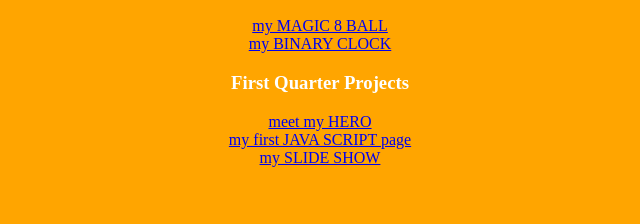
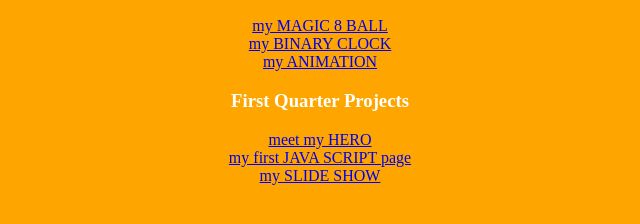
Before and after one commit to p3Crabbe22/myWebSite, a plain HTML site: page index.html in a window 1280 px wide. Shown: the part 416-640 px from the top of the page, without its empty margins (320-960 px from the left). Drawn offline with Linux system fonts and the light colour scheme.

Commit message:
Add files via upload

```diff
--- a/index.html
+++ b/index.html
@@ -18,6 +18,7 @@
     <br>
     <a href="binarycounter.html"> my BINARY CLOCK </a>
     <br/>
+    <a href="anim1.html"> my ANIMATION </a>
     <h3> First Quarter Projects </h3>
 
        <a href="hero.html"> meet my HERO </a>
```
